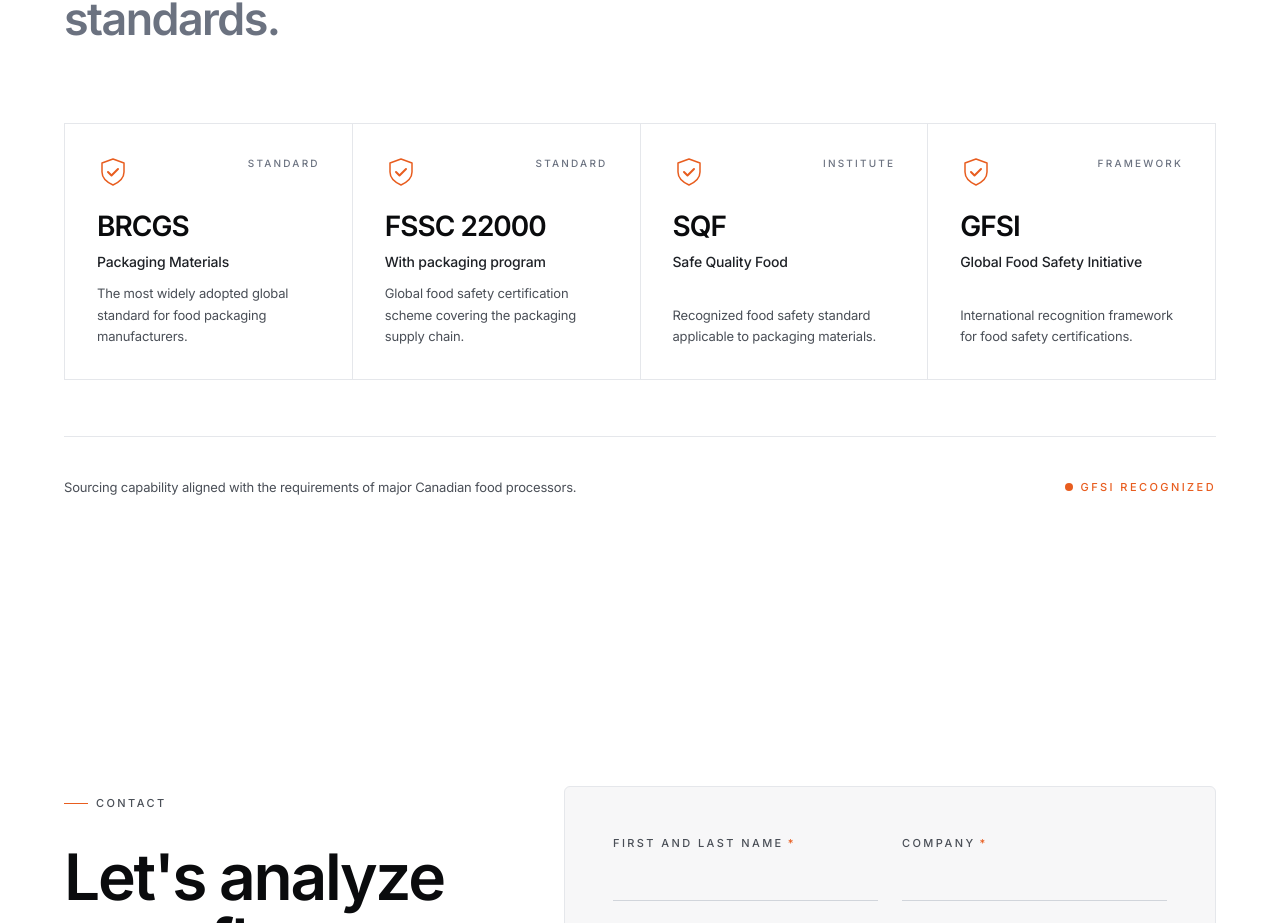
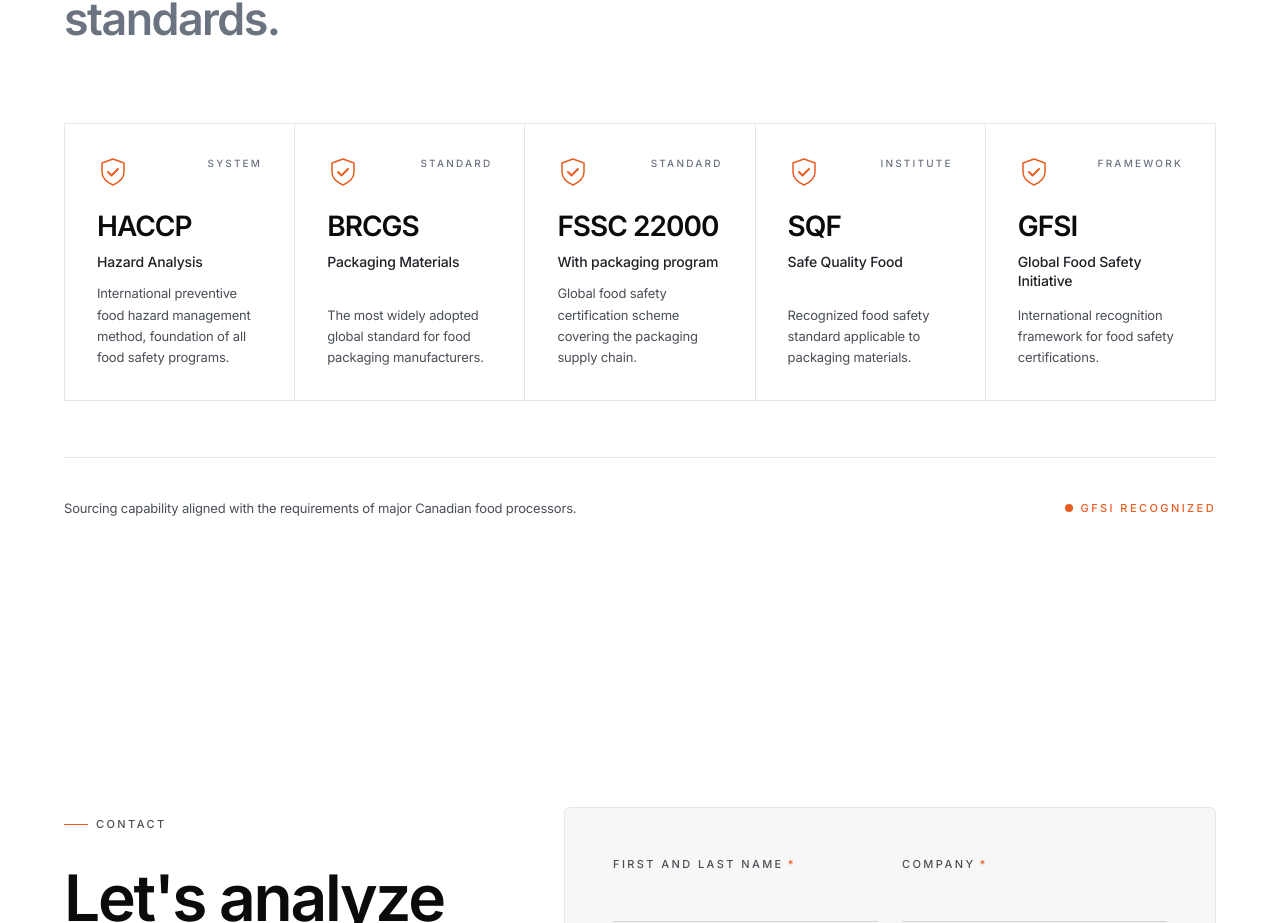
Before and after one commit to phbeaud/packeo-site, a React (Vite) app: page /en in a window 1280 px wide. Shown: the part 6303-7226 px from the top of the page. Built offline with nearby package versions, Linux system fonts and the light colour scheme.

Commit message:
Add HACCP to Certifications section (5 columns, FR + EN)

```diff
--- a/src/components/Certifications.jsx
+++ b/src/components/Certifications.jsx
@@ -49,7 +49,7 @@
           </div>
         </div>
 
-        <div className="grid grid-cols-2 lg:grid-cols-4 gap-px bg-ink-100 border border-ink-100">
+        <div className="grid grid-cols-2 md:grid-cols-3 lg:grid-cols-5 gap-px bg-ink-100 border border-ink-100">
           {items.map((cert, i) => (
             <div
               key={cert.code}
--- a/src/i18n/translations.js
+++ b/src/i18n/translations.js
@@ -197,6 +197,12 @@
       footer: "Capacité de sourcing alignée sur les exigences des grands transformateurs alimentaires canadiens.",
       gfsiBadge: 'Reconnu GFSI',
       items: [
+        {
+          code: 'HACCP',
+          type: 'Système',
+          name: 'Analyse des dangers',
+          body: "Méthode internationale de gestion préventive des dangers alimentaires, fondement des programmes de salubrité.",
+        },
         {
           code: 'BRCGS',
           type: 'Standard',
@@ -514,6 +520,12 @@
       gfsiBadge: 'GFSI recognized',
       items: [
         {
+          code: 'HACCP',
+          type: 'System',
+          name: 'Hazard Analysis',
+          body: 'International preventive food hazard management method, foundation of all food safety programs.',
+        },
+        {
           code: 'BRCGS',
           type: 'Standard',
           name: 'Packaging Materials',
```
Also changed, not shown: .claude/settings.local.json.
